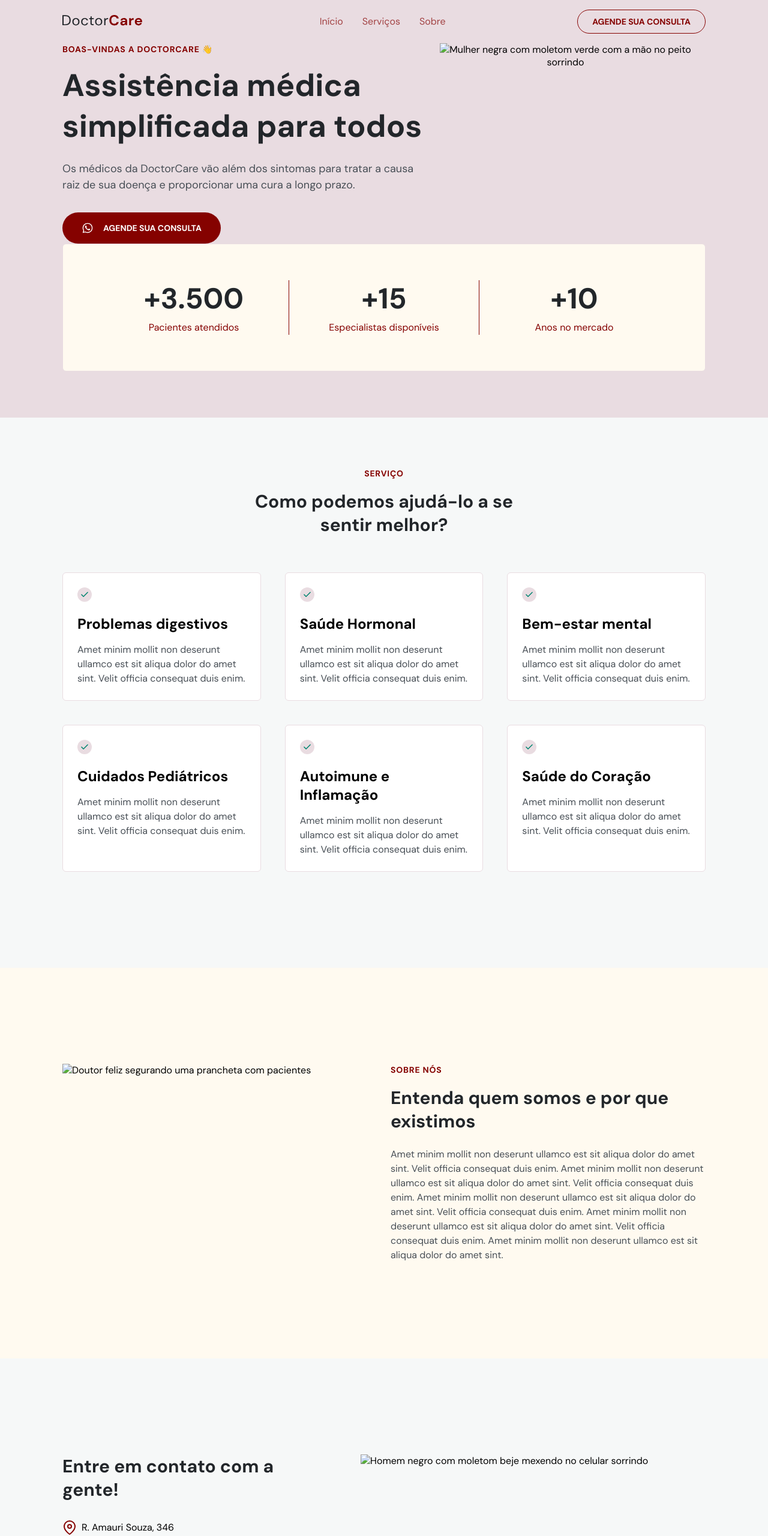
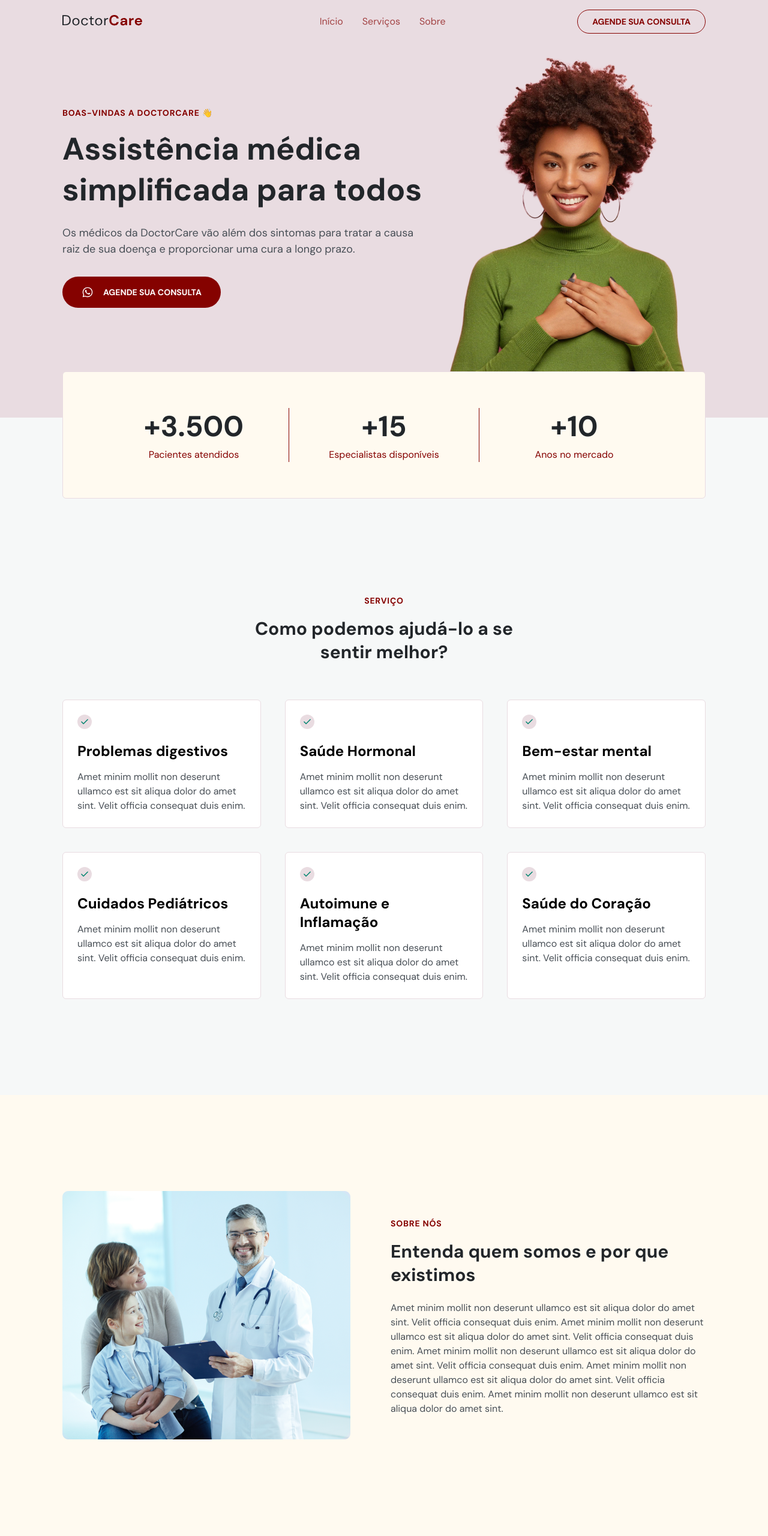
Before and after one commit to nielroy-plip/DoctorCare, a plain HTML site: page index.html in a window 1280 px wide. Shown: the top 2560 px of the page at 60% size. Drawn offline with nearby package versions, Linux system fonts and the light colour scheme; the site is published under a folder, as on GitHub Pages, so addresses that start at the root find nothing.

Commit message:
ajustes no conteudo a parte do HTML

```diff
--- a/index.html
+++ b/index.html
@@ -5,7 +5,7 @@
     <meta name="viewport" content="width=device-width, initial-scale=1.0">
     <title>Document</title>
 
-    <link rel="stylesheet" href="style.css">
+    <link rel="stylesheet" href="./style.css">
     <link rel="preconnect" href="https://fonts.googleapis.com">
 <link rel="preconnect" href="https://fonts.gstatic.com" crossorigin>
 <link href="https://fonts.googleapis.com/css2?family=DM+Sans:wght@400;700&display=swap" rel="stylesheet">
@@ -127,7 +127,7 @@
         <div class="col-b">
 
             <img
-            src="/assets/mulher-negra-com-moletom-verde-com-a-mão-no-peito-sorrindo.png"
+            src="./assets/mulher-negra-com-moletom-verde-com-a-mão-no-peito-sorrindo.png"
         alt="Mulher negra com moletom verde com a mão no peito sorrindo"
         />
         </div>
@@ -250,7 +250,7 @@
 
         <div class="col-b">
             <img
-            src="/assets/doutor-feliz-segurando-uma-prancheta-com-pacientes.png" alt="Doutor feliz segurando uma prancheta com pacientes"
+            src="./assets/doutor-feliz-segurando-uma-prancheta-com-pacientes.png" alt="Doutor feliz segurando uma prancheta com pacientes"
             >
 
         </div>
@@ -300,7 +300,7 @@
 
             <div class="col-b">
                 <img
-                src="/assets/homem-negro-com-moletom-beje-mexendo-no-celular-sorrindo.png"
+                src="./assets/homem-negro-com-moletom-beje-mexendo-no-celular-sorrindo.png"
                 alt="Homem negro com moletom beje mexendo no celular sorrindo"
                 />
             </div>
@@ -378,6 +378,6 @@
 
     <!--ScrollReveal Lib-->
     <script src="https://unpkg.com/scrollreveal"></script>
-    <script src="/main.js"></script>
+    <script src="./main.js"></script>
 </body>
 </html>
```
